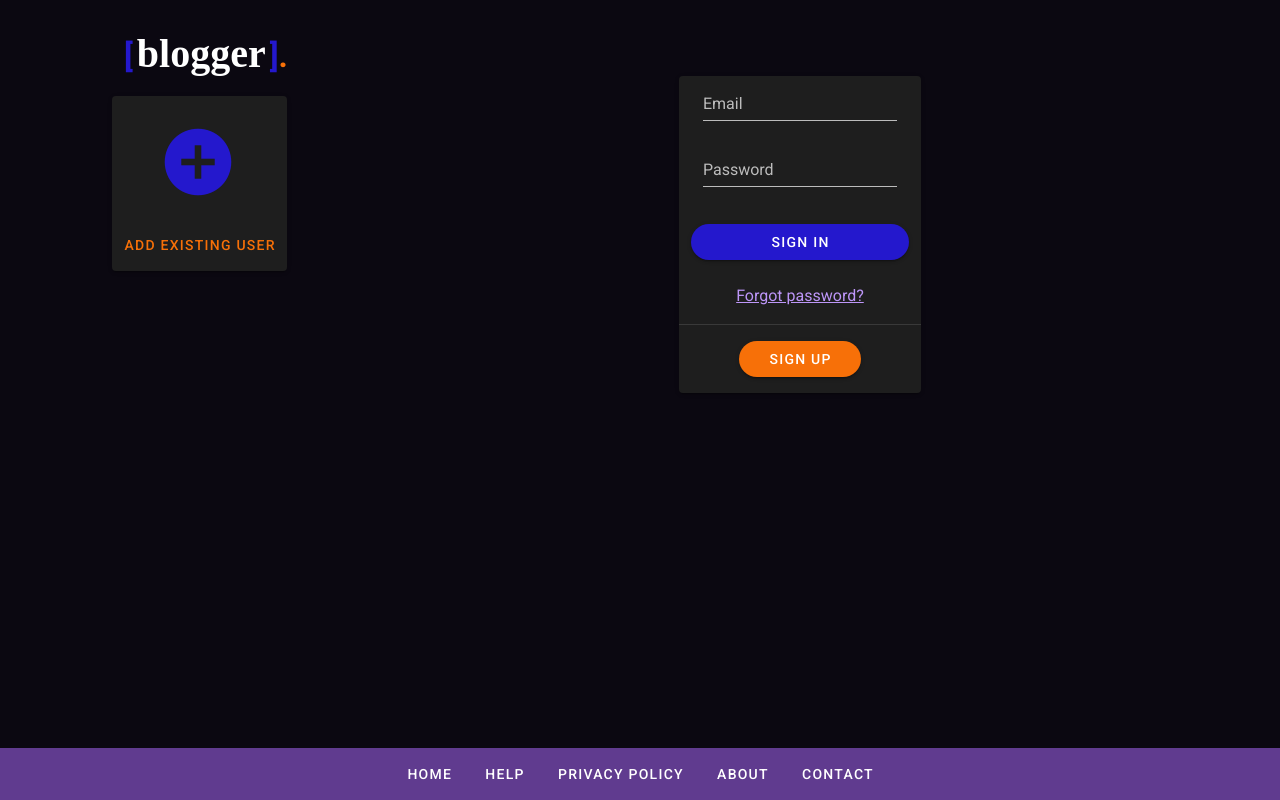
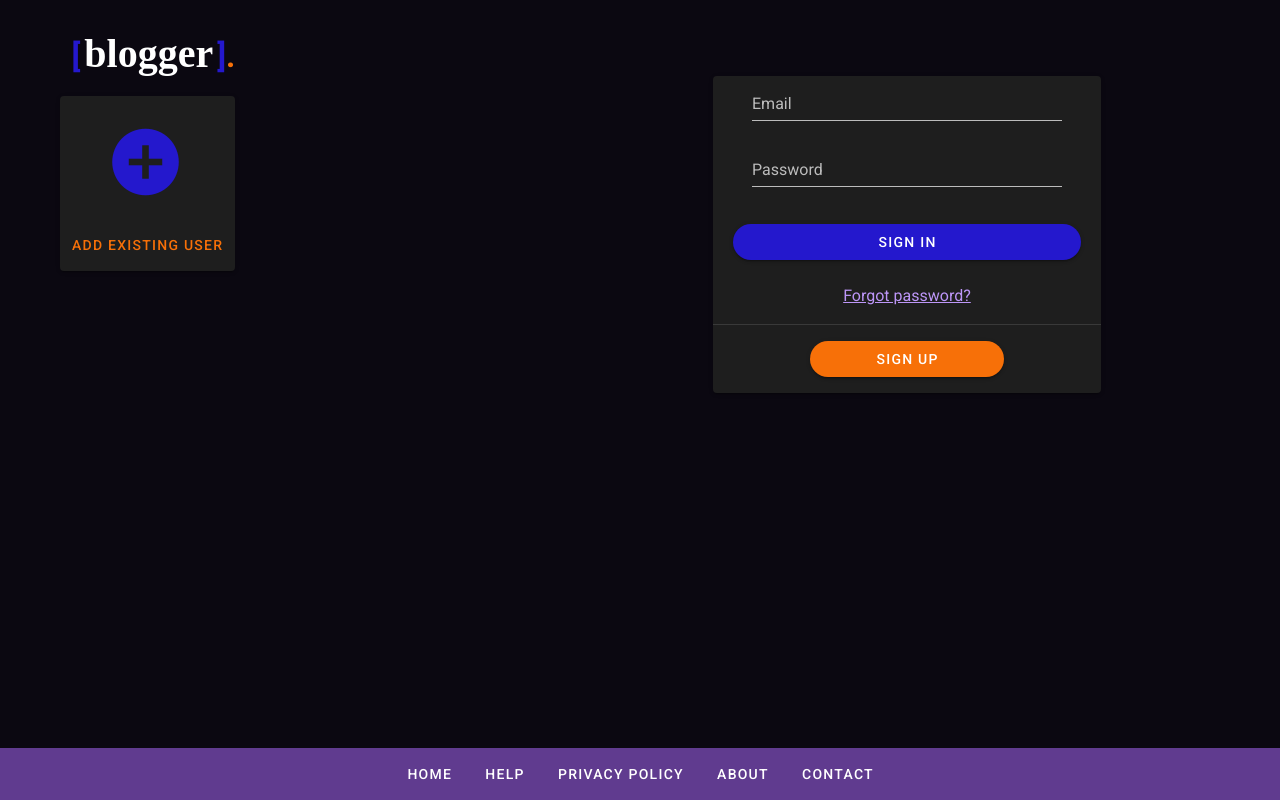
Before and after one commit to annethereshewent/blogger3, a Nuxt app: page / in a window 1280 px wide. Built offline with nearby package versions, Linux system fonts and the light colour scheme; a web font is replaced by a local one.

Commit message:
changed container to non-fluid, some style changes and polish

```diff
--- a/components/auth/Login.vue
+++ b/components/auth/Login.vue
@@ -18,7 +18,7 @@
       <logo id="mobile-logo" />
       <!-- login panel -->
       <v-row>
-        <v-col lg="6" sm="6" class="mt-16 mx-auto">
+        <v-col id="login-column" lg="10" sm="6" class="mt-16">
           <v-card id="login-panel" dark>
             <v-form
               ref="form"
@@ -104,21 +104,26 @@ export default {
 </script>
 <style lang="scss" scoped>
 @import '~vuetify/src/styles/settings/_variables';
-#login-panel {
-  .v-text-field {
+#login-column {
+  @media #{map-get($display-breakpoints, 'md-and-up')} {
+    margin-left: 160px;
+  }
+  @media #{map-get($display-breakpoints, 'md-and-down')} {
     margin: auto;
-    max-width: 80%;
   }
-  .links {
-    text-align: center;
+  #login-panel {
+    .v-text-field {
+      margin: auto;
+      max-width: 80%;
+    }
+    .links {
+      text-align: center;
+    }
   }
 }
 #logo-section {
   @media #{map-get($display-breakpoints, 'sm-and-down')} {
     display: none;
-  }
-  .existing-users {
-    margin-left: 100px;
   }
 }
 #mobile-logo {
--- a/components/util/Logo.vue
+++ b/components/util/Logo.vue
@@ -1,5 +1,5 @@
 <template>
-  <v-container fluid>
+  <v-container>
     <v-row>
       <v-col>
         <h1 id="title">
--- a/layouts/default.vue
+++ b/layouts/default.vue
@@ -1,7 +1,7 @@
 <template>
   <v-app dark>
     <v-main>
-      <v-container fluid>
+      <v-container>
         <nuxt />
       </v-container>
     </v-main>
```
